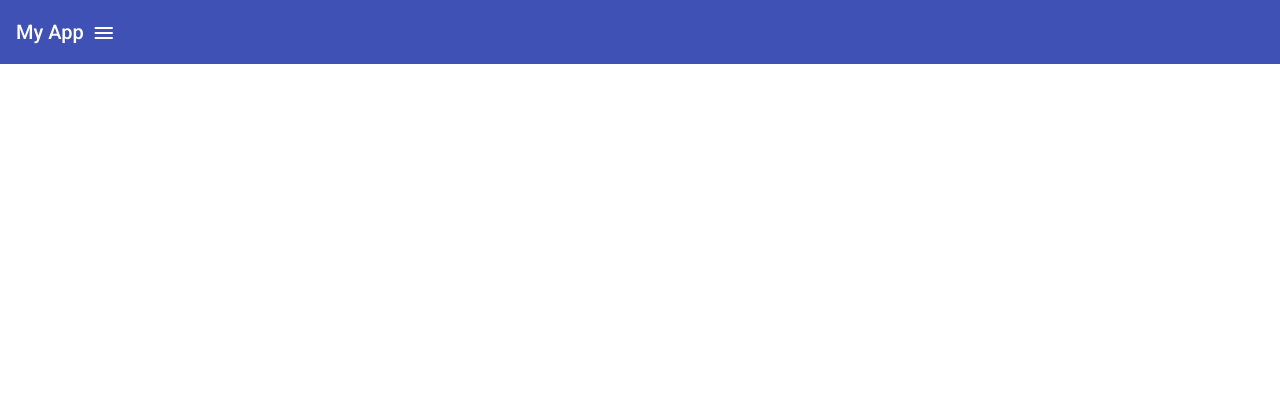
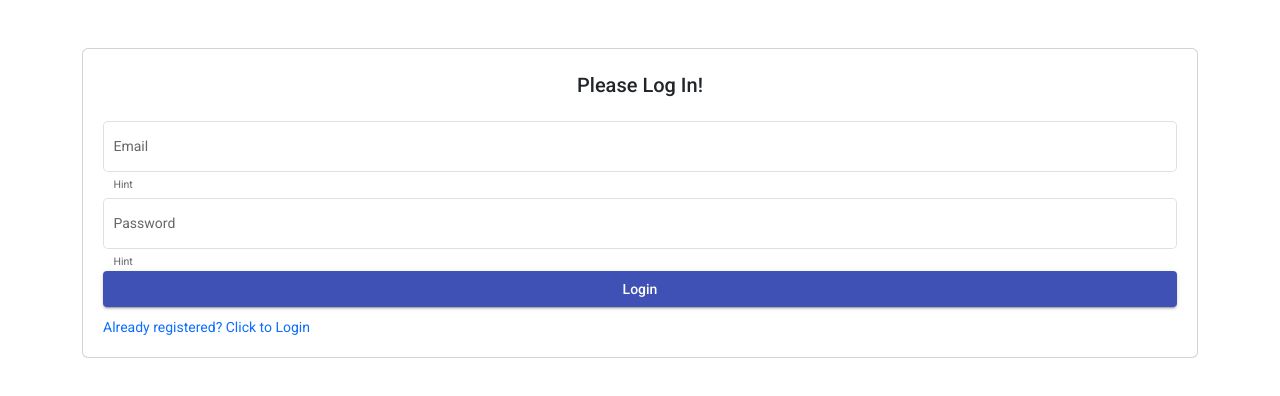
Before and after one commit to AleksandarRadinkovic/user-app-angular, an Angular app: page /login in a window 1280 px wide. Before the commit this address led to /. Shown: the top 396 px of the page. Built offline with nearby package versions, Linux system fonts and the light colour scheme.

Commit message:
signup logic

```diff
--- /dev/null
+++ b/src/app/api/db.json
@@ -0,0 +1,3 @@
+{
+  "signupUsers": [1]
+}
--- a/src/app/app-routing.module.ts
+++ b/src/app/app-routing.module.ts
@@ -1,10 +1,18 @@
 import { NgModule } from '@angular/core';
 import { RouterModule, Routes } from '@angular/router';
+import { LoginComponent } from './login/login.component';
+import { SignupComponent } from './signup/signup.component';
+import { UserDashboardComponent } from './user-dashboard/user-dashboard.component';
 
-const routes: Routes = [];
+const routes: Routes = [
+  { path: '', redirectTo: 'login', pathMatch: 'full' },
+  { path: 'login', component: LoginComponent },
+  { path: 'signup', component: SignupComponent },
+  { path: 'dashboard', component: UserDashboardComponent },
+];
 
 @NgModule({
   imports: [RouterModule.forRoot(routes)],
-  exports: [RouterModule]
+  exports: [RouterModule],
 })
-export class AppRoutingModule { }
+export class AppRoutingModule {}
--- a/src/app/app.component.html
+++ b/src/app/app.component.html
@@ -1,13 +1 @@
-<mat-toolbar color="primary">
-  <mat-toolbar-row>
-    <span>My App</span>
-    <span class="example-spacer"></span>
-    <button
-      mat-icon-button
-      class="example-icon"
-      aria-label="Example icon-button with menu icon"
-    >
-      <mat-icon>menu</mat-icon>
-    </button>
-  </mat-toolbar-row>
-</mat-toolbar>
+<router-outlet></router-outlet>
--- a/src/app/login/login.component.html
+++ b/src/app/login/login.component.html
@@ -1 +1,23 @@
-<p>login works!</p>
+<div class="container mt-5">
+  <div class="card" style="padding: 20px">
+    <h2 class="text-center">Please Log In!</h2>
+    <form>
+      <mat-form-field appearance="outline" class="w-100">
+        <mat-label>Email</mat-label>
+        <input matInput placeholder="E-Mail" />
+        <mat-hint>Hint</mat-hint>
+      </mat-form-field>
+      <mat-form-field appearance="outline" class="w-100">
+        <mat-label>Password</mat-label>
+        <input matInput placeholder="password" />
+        <mat-hint>Hint</mat-hint>
+      </mat-form-field>
+      <button type="submit" mat-raised-button color="primary" class="w-100">
+        Login
+      </button>
+    </form>
+    <a style="text-decoration: none; margin-top: 10px" routerLink="/signup"
+      >Already registered? Click to Login</a
+    >
+  </div>
+</div>
--- a/src/app/login/login.component.ts
+++ b/src/app/login/login.component.ts
@@ -3,13 +3,10 @@ import { Component, OnInit } from '@angular/core';
 @Component({
   selector: 'app-login',
   templateUrl: './login.component.html',
-  styleUrls: ['./login.component.scss']
+  styleUrls: ['./login.component.scss'],
 })
 export class LoginComponent implements OnInit {
+  constructor() {}
 
-  constructor() { }
-
-  ngOnInit(): void {
-  }
-
+  ngOnInit(): void {}
 }
--- /dev/null
+++ b/src/app/signup/signup.component.html
@@ -0,0 +1,28 @@
+<div class="container mt-5">
+  <div class="card" style="padding: 20px">
+    <h2 class="text-center">Please Sign Up!</h2>
+    <form [formGroup]="signupForm" (ngSubmit)="(signUp)">
+      <mat-form-field appearance="outline" class="w-100">
+        <mat-label>Email</mat-label>
+        <input formControlName="email" matInput placeholder="E-Mail" />
+        <mat-hint>Hint</mat-hint>
+      </mat-form-field>
+      <mat-form-field appearance="outline" class="w-100">
+        <mat-label>Name</mat-label>
+        <input formControlName="name" matInput placeholder="name" />
+        <mat-hint>Hint</mat-hint>
+      </mat-form-field>
+      <mat-form-field appearance="outline" class="w-100">
+        <mat-label>Password</mat-label>
+        <input formControlName="password" matInput placeholder="password" />
+        <mat-hint>Hint</mat-hint>
+      </mat-form-field>
+      <button type="submit" mat-raised-button color="primary" class="w-100">
+        Sign Up
+      </button>
+    </form>
+    <a style="text-decoration: none; margin-top: 10px" routerLink="/login"
+      >Already registered? Click to Login</a
+    >
+  </div>
+</div>
--- /dev/null
+++ b/src/app/signup/signup.component.scss
@@ -0,0 +1,19 @@
+mat-card {
+  width: 95%;
+  max-width: 500px;
+  padding: 30px;
+  position: absolute;
+  top: 50%;
+  left: 50%;
+  transform: translate(-50%, -50%);
+  .example-container .mat-form-field + .mat-form-field {
+    margin-left: 8px;
+  }
+  .example-right-align {
+    text-align: right;
+  }
+  input.example-right-align::-webkit-outer-spin-button,
+  input.example-right-align::-webkit-inner-spin-button {
+    display: none;
+  }
+}
--- /dev/null
+++ b/src/app/signup/signup.component.ts
@@ -0,0 +1,20 @@
+import { Component, OnInit } from '@angular/core';
+import { FormGroup, FormBuilder } from '@angular/forms';
+
+@Component({
+  selector: 'app-signup',
+  templateUrl: './signup.component.html',
+  styleUrls: ['./signup.component.scss'],
+})
+export class SignupComponent implements OnInit {
+  public signupForm!: FormGroup;
+
+  constructor(private formBuilder: FormBuilder) {}
+  ngOnInit(): void {
+    this.signupForm = this.formBuilder.group({
+      email: [''],
+      name: [''],
+      password: [''],
+    });
+  }
+}
--- /dev/null
+++ b/src/app/user-dashboard/user-dashboard.component.html
@@ -0,0 +1 @@
+<p>user-dashboard works!</p>
--- /dev/null
+++ b/src/app/user-dashboard/user-dashboard.component.ts
@@ -0,0 +1,15 @@
+import { Component, OnInit } from '@angular/core';
+
+@Component({
+  selector: 'app-user-dashboard',
+  templateUrl: './user-dashboard.component.html',
+  styleUrls: ['./user-dashboard.component.scss']
+})
+export class UserDashboardComponent implements OnInit {
+
+  constructor() { }
+
+  ngOnInit(): void {
+  }
+
+}
```
Also changed, not shown: src/app/app.module.ts (+16 -1 lines), src/app/user-dashboard/user-dashboard.component.scss (added), 2 other files (tests, documents, lock files or other folders).
